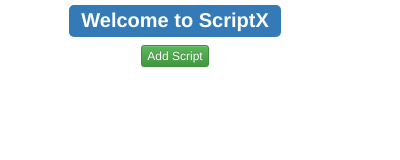
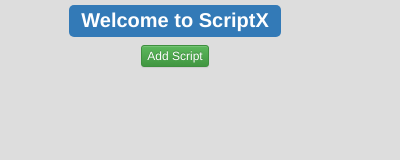
Before and after one commit to ironmanMA/ScriptX, a browser extension: page popup.html in a window 400 px wide. Drawn offline with Linux system fonts and the light colour scheme.

Commit message:
adding bg

```diff
--- a/main-style.css
+++ b/main-style.css
@@ -1,6 +1,6 @@
 .main-body{
 	text-align:center;
-	/*background-color: rgb(228, 228, 228);*/
+	background-color: rgb(221, 221, 221);
 	width:350px;
 	height :450px;
 }
```
